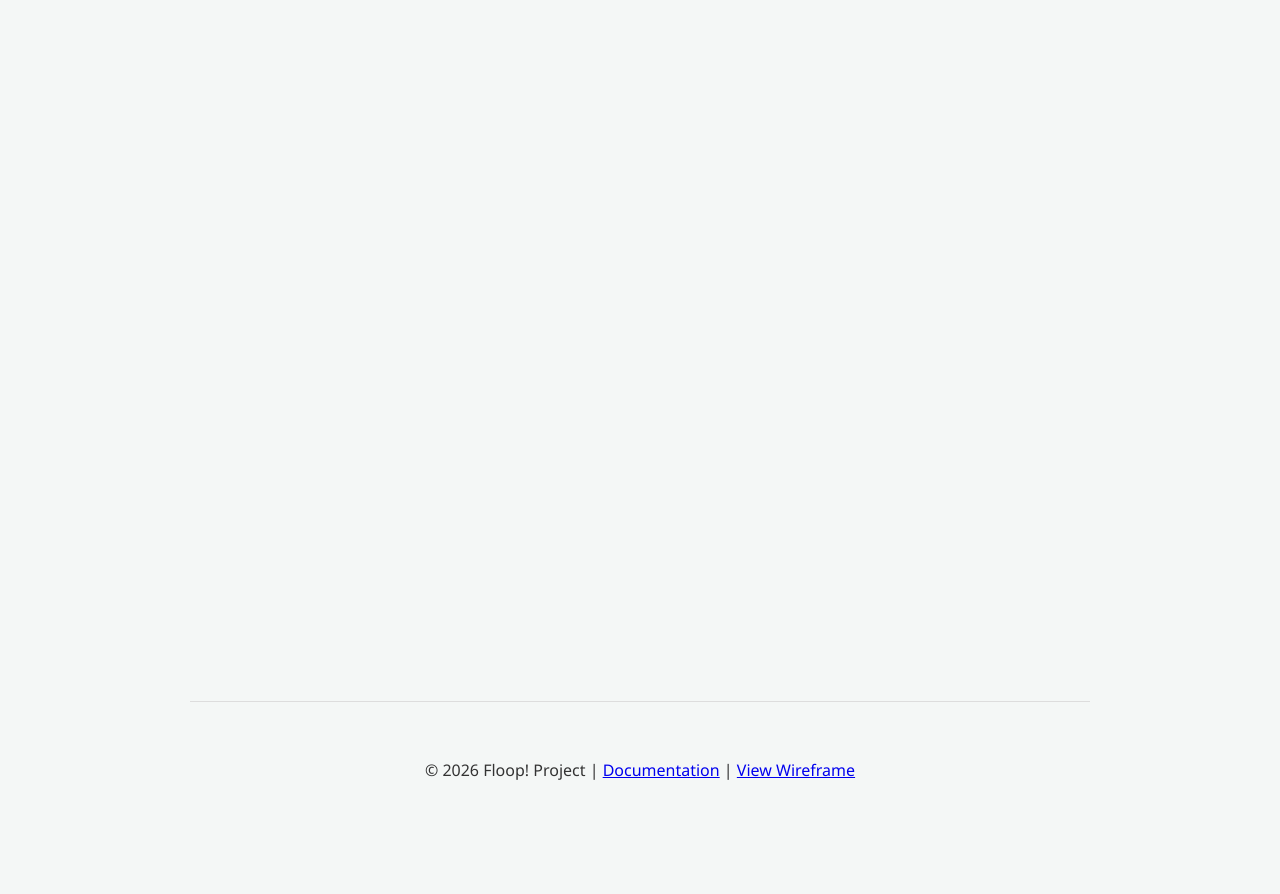
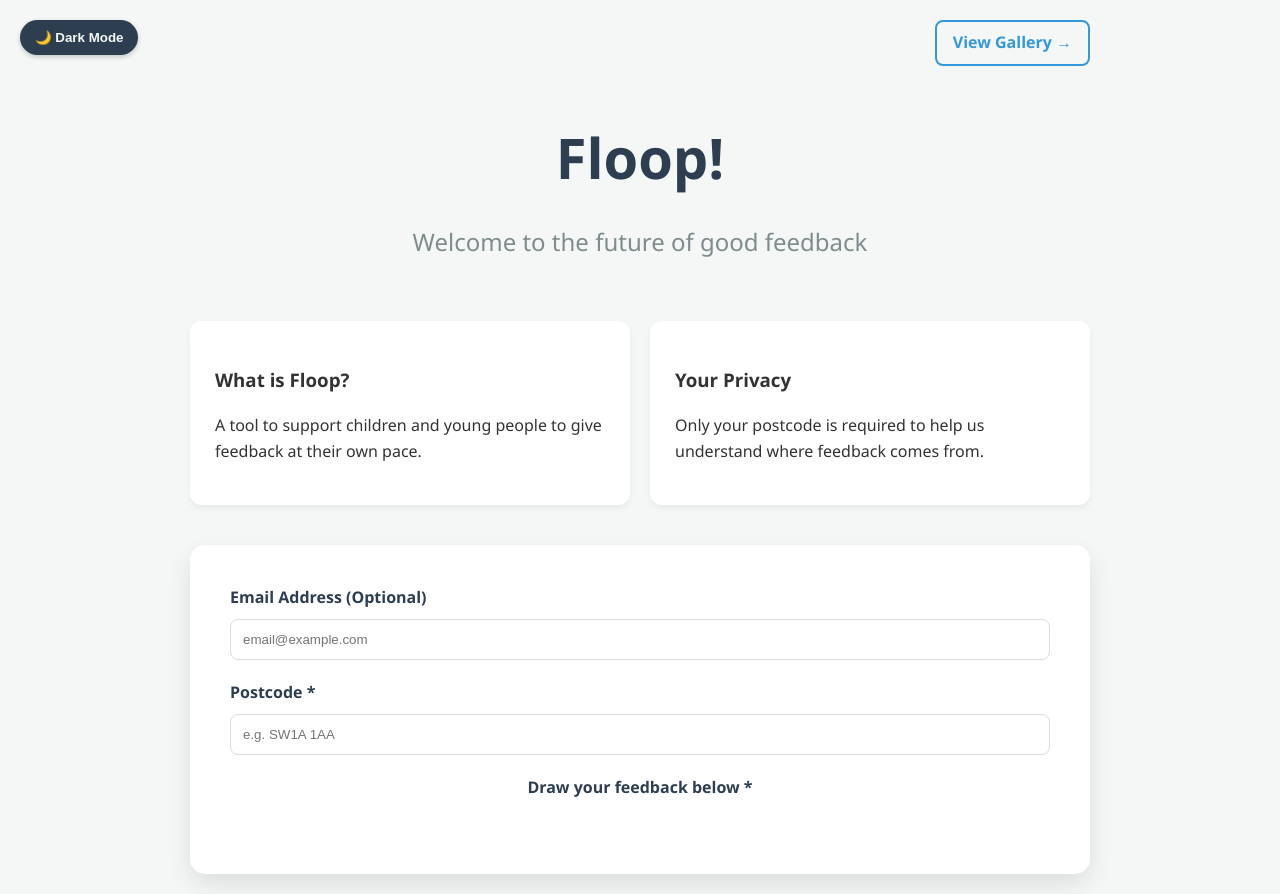
Before and after one commit to QualityLemons/floop-board-dev, a plain HTML site: page index.html in a window 1280 px wide. Before the commit the page ends 840 px from the top, so only its background shows below. Drawn offline with nearby package versions, Linux system fonts and the light colour scheme.

Commit message:
updated index.html after cleaning up scripts, css and html

```diff
--- a/index.html
+++ b/index.html
@@ -109,14 +109,45 @@
 
         footer {
             text-align: center; margin-top: auto; padding: 40px 20px 20px;
-            border-top: 1px solid #ddd;
+            border-top: 1px solid #ddd; font-size: 0.9rem; color: #7f8c8d;
         }
+        footer a { color: var(--secondary); text-decoration: none; font-weight: 600; }
+        body.dark-theme footer { border-top-color: #444; }
     </style>
+</head>
+<body>
 
-    <footer>
-        <p>
-            &copy; 2026 Floop! Project |
-            <a href="readme.html">Documentation</a> |
-            <a href="wireframe.html">View Wireframe</a>
-        </p>
-    </footer>
+    <button id="themeToggle" class="theme-toggle">🌙 Dark Mode</button>
+
+    <nav>
+        <a href="gallery.html" class="nav-link">View Gallery →</a>
+    </nav>
+
+    <header>
+        <h1>Floop!</h1>
+        <h2>Welcome to the future of good feedback</h2>
+    </header>
+
+    <div class="info-grid">
+        <div class="card">
+            <h3>What is Floop?</h3>
+            <p>A tool to support children and young people to give feedback at their own pace.</p>
+        </div>
+        <div class="card">
+            <h3>Your Privacy</h3>
+            <p>Only your postcode is required to help us understand where feedback comes from.</p>
+        </div>
+    </div>
+
+    <div class="form-container">
+        <div class="input-group">
+            <label for="userEmail">Email Address (Optional)</label>
+            <input type="email" id="userEmail" placeholder="email@example.com">
+        </div>
+        <div class="input-group">
+            <label for="userPostcode">Postcode *</label>
+            <input type="text" id="userPostcode" placeholder="e.g. SW1A 1AA" required>
+        </div>
+
+        <div class="canvas-area">
+            <label>Draw your feedback below *</label><br>
```
